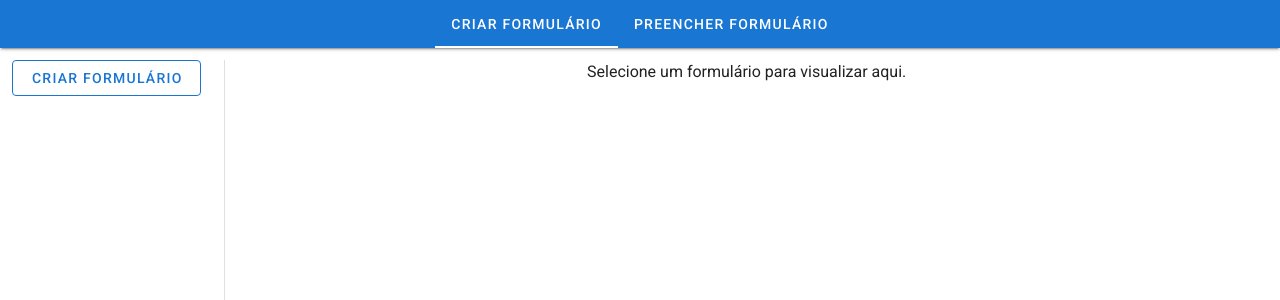
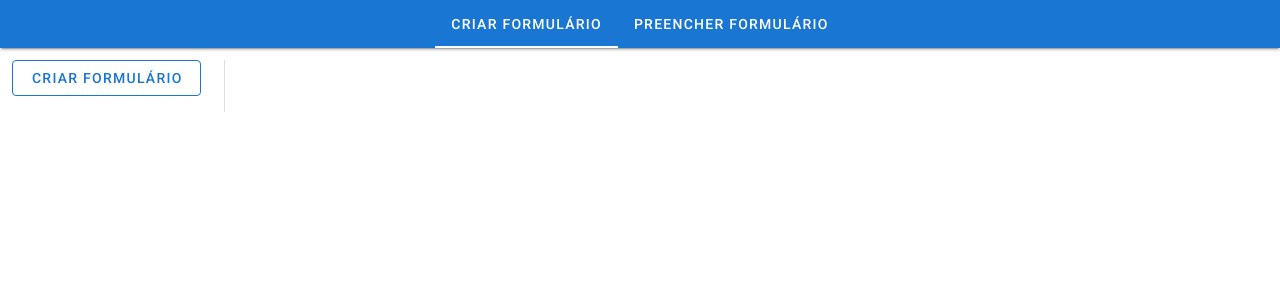
Before and after one commit to ricardoluizbb/form-builder, a Vue app: page / in a window 1280 px wide. Shown: the top 300 px of the page. Built offline with nearby package versions, Linux system fonts and the light colour scheme; what v-mask would draw is missing.

Commit message:
layout changes

```diff
--- a/src/components/fill-form/FillRightColumn.vue
+++ b/src/components/fill-form/FillRightColumn.vue
@@ -24,9 +24,6 @@
           :disabled="!isEditing"
         />
       </div>
-    </div>
-    <div v-else class="text-center">
-      <p>Selecione um formulário para visualizar aqui.</p>
     </div>
 
     <!-- Snackbar -->
--- a/src/components/form-builder/BuilderRightColumn.vue
+++ b/src/components/form-builder/BuilderRightColumn.vue
@@ -25,7 +25,6 @@
       <v-row class="mb-4">
         <NewFieldMenu @field-selected="addField" />
         <v-btn
-          class="ml-4"
           color="red darken-1"
           outlined
           @click="openDeleteFormDialog"
@@ -65,9 +64,6 @@
           </v-menu>
         </div>
       </div>
-    </div>
-    <div class="text-center" v-else>
-      <p>Selecione um formulário para visualizar aqui.</p>
     </div>
     <DeleteDialog
       ref="deleteDialog"
--- a/src/views/FillFormView.vue
+++ b/src/views/FillFormView.vue
@@ -5,7 +5,7 @@
         <FillLeftColumn />
       </v-col>
 
-      <v-col cols="2" class="fill-height">
+      <v-col cols="2">
         <v-divider vertical></v-divider>
       </v-col>
 
@@ -35,7 +35,4 @@ export default {
 </script>
 
 <style scoped>
-.fill-height {
-  height: 100vh;
-}
 </style>
--- a/src/views/FormBuilderView.vue
+++ b/src/views/FormBuilderView.vue
@@ -1,7 +1,7 @@
 <template>
   <v-container fluid>
     <v-row>
-      <v-col cols="2">
+      <v-col cols="12" md="2">
         <BuilderLeftColumn
           :forms="forms"
           :selectedForm="selectedForm"
@@ -9,10 +9,12 @@
           @new-form="showNewForm"
         />
       </v-col>
-      <v-col cols="2" class="fill-height">
-        <v-divider vertical></v-divider>
+      <v-col cols="12" md="1">
+        <v-divider vertical class="d-none d-md-block"></v-divider>
+        <!-- Use uma divisão horizontal em telas pequenas -->
+        <v-divider class="d-md-none"></v-divider>
       </v-col>
-      <v-col cols="6">
+      <v-col cols="12" md="9">
         <template v-if="showNewFormComponent">
           <BuilderCreateForm @form-saved="hideNewForm" />
         </template>
@@ -73,5 +75,4 @@ export default {
 .fill-height {
   height: 100vh;
 }
-
 </style>
```
